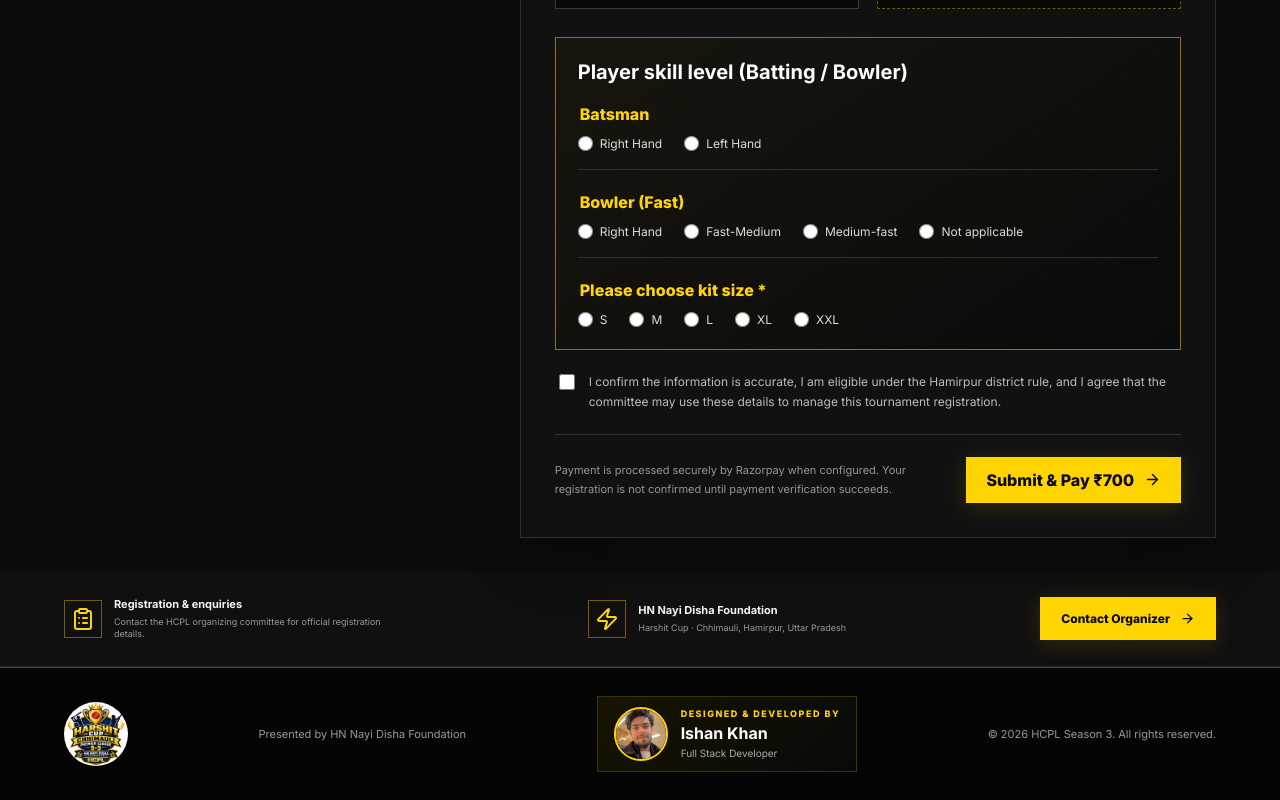
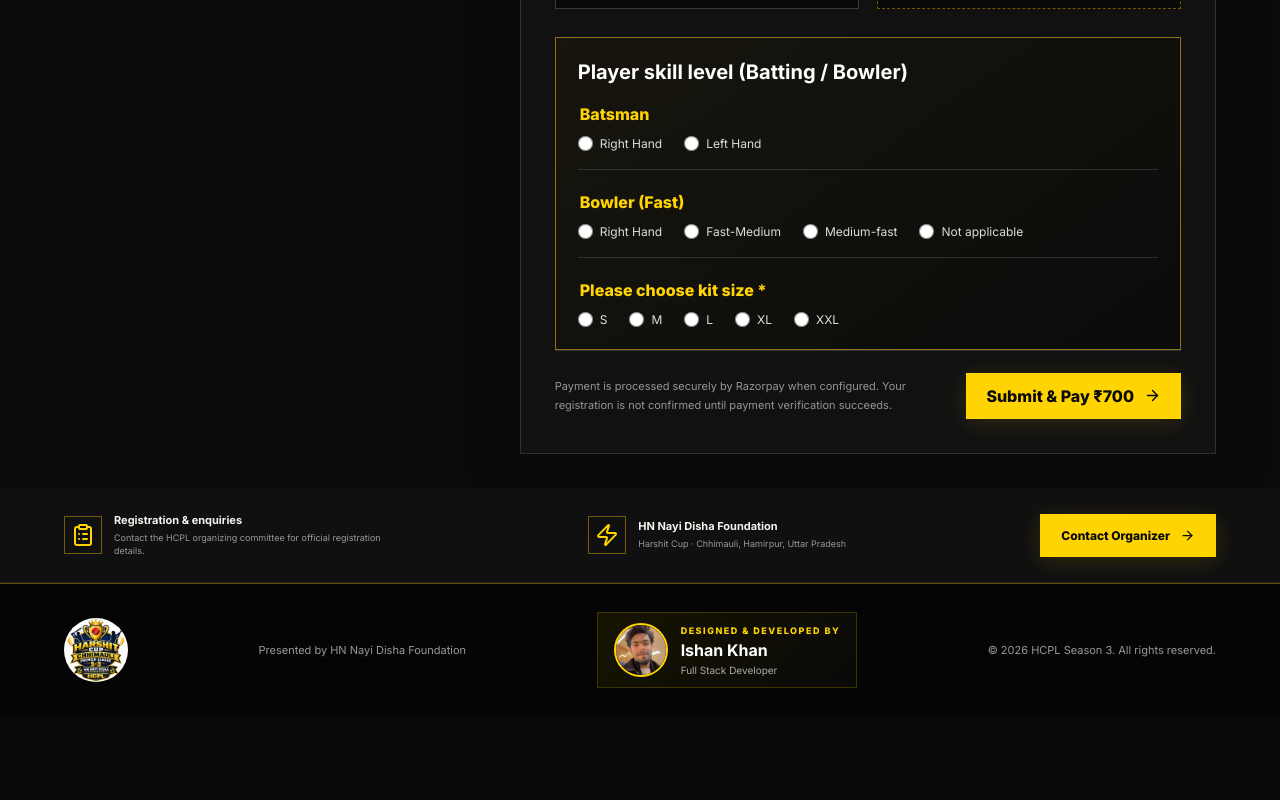
Before and after one commit to ishan090hdbsfjdsdsfwf/hcpl-season3, a React (Vite) app: page / in a window 1280 px wide. Shown: the part 2420-3220 px from the top of the page. After the commit the page ends 3136 px from the top, so only its background shows below. Built offline with nearby package versions, Linux system fonts and the light colour scheme; no server answers; a web font is replaced by a local one.

Commit message:
Update player registration form

```diff
--- a/src/main.jsx
+++ b/src/main.jsx
@@ -210,7 +210,6 @@ function App() {
               {['S', 'M', 'L', 'XL', 'XXL'].map(option => <label className="choice-option" key={option}><input type="radio" name="kitSize" required checked={registration.kitSize === option} onChange={() => setRegistration({ ...registration, kitSize: option })} /> {option}</label>)}
             </fieldset>
           </div>
-          <label className="consent-check"><input type="checkbox" required checked={registration.consent} onChange={e => setRegistration({ ...registration, consent: e.target.checked })} /><span>I confirm the information is accurate, I am eligible under the Hamirpur district rule, and I agree that the committee may use these details to manage this tournament registration.</span></label>
           {registrationState.error && <div className="form-alert form-error" role="alert">{registrationState.error}{registrationState.registrationId && <span> Registration ID: <b>{registrationState.registrationId}</b></span>}</div>}
           {registrationState.message && <div className="form-alert form-success" role="status"><CheckCircle2 size={20} /><span>{registrationState.message}{registrationState.registrationId && <><br />Registration ID: <b>{registrationState.registrationId}</b></>}</span></div>}
           <div className="form-submit-row"><p>Payment is processed securely by Razorpay when configured. Your registration is not confirmed until payment verification succeeds.</p><button className="btn btn-yellow" type="submit" disabled={registrationState.loading}>{registrationState.loading ? <><LoaderCircle className="spin" size={17} /> Processing…</> : <>Submit & Pay ₹700 <ArrowRight size={17} /></>}</button></div>
```
